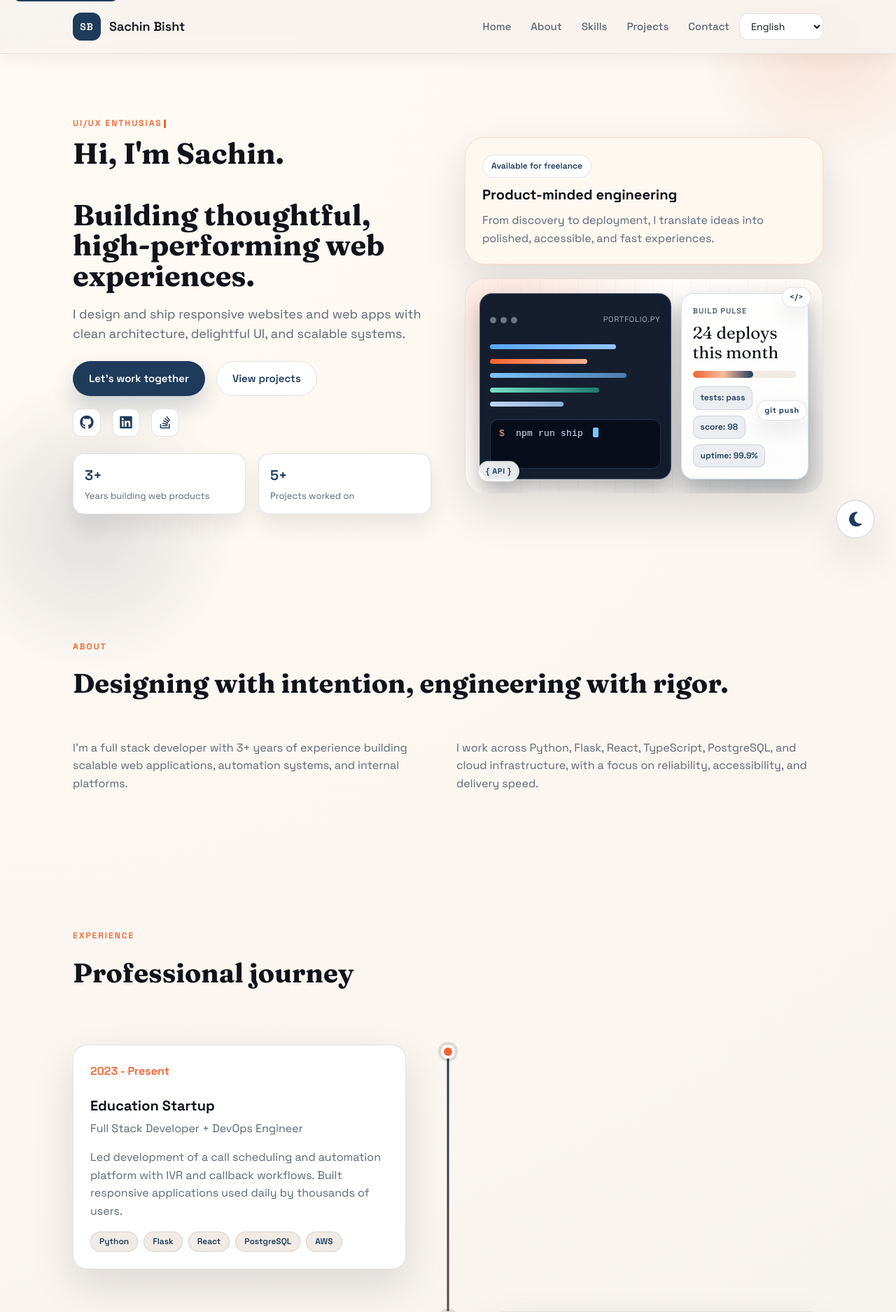
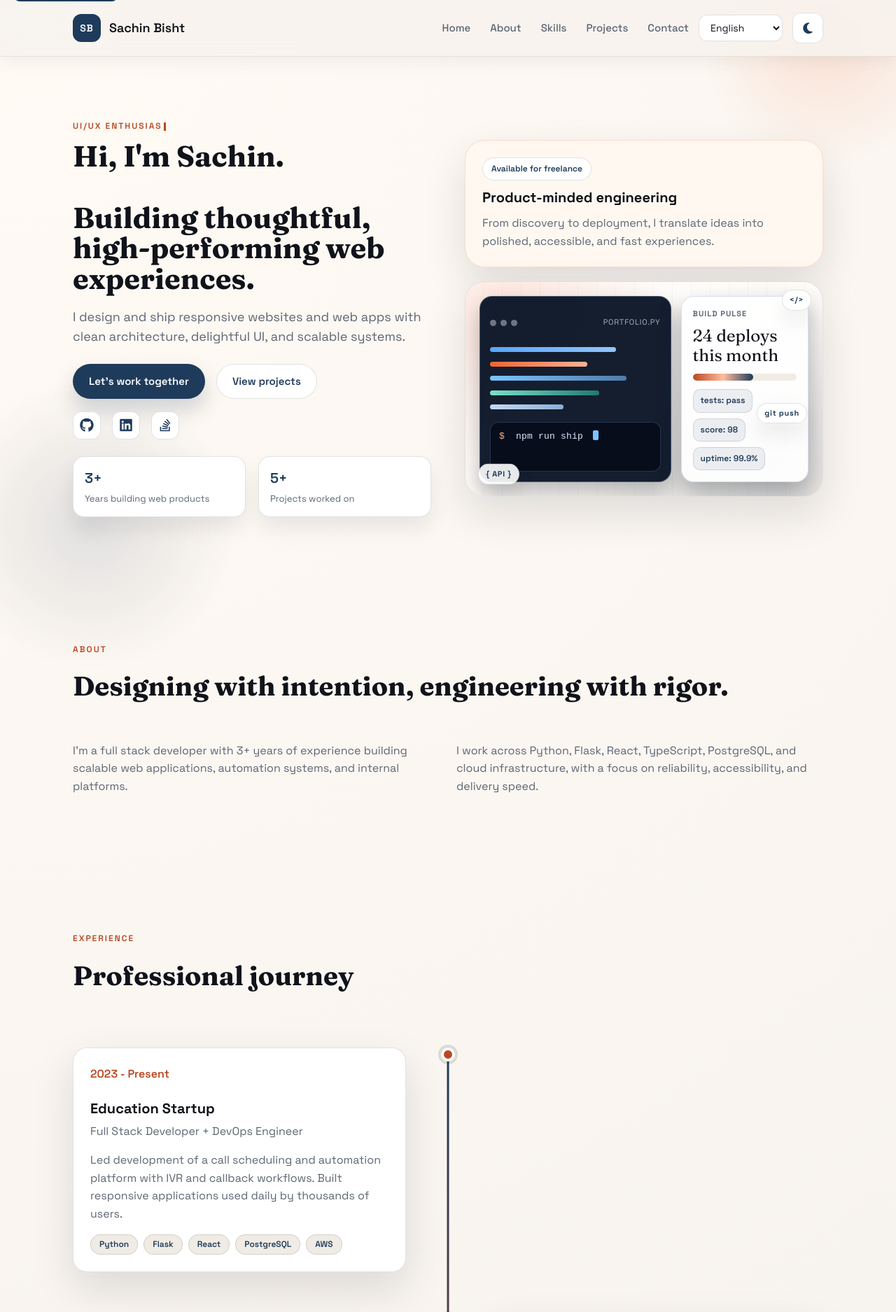
Before and after one commit to Sachinbisht27/Open-Portfolio-Blueprint, a Flask app: page / in a window 1280 px wide. Shown: the top 1875 px of the page at 70% size. Run offline with Flask 3, Linux system fonts and the light colour scheme.

Commit message:
Improve portfolio UX quick wins

```diff
--- a/app/static/script.js
+++ b/app/static/script.js
@@ -1,5 +1,7 @@
 const root = document.documentElement;
 const body = document.body;
+
+root.classList.add('has-js');
 
 const uiMessages = {
     sending: body?.dataset.sendingLabel || 'Sending...',
@@ -134,6 +136,9 @@ window.addEventListener('scroll', () => {
 // ============================================
 // SCROLL ANIMATIONS (INTERSECTION OBSERVER)
 // ============================================
+if ('IntersectionObserver' in window) {
+    root.classList.add('has-scroll-animations');
+
     const observerOptions = {
         threshold: 0.1,
         rootMargin: '0px 0px -50px 0px'
@@ -148,11 +153,16 @@ const observer = new IntersectionObserver((entries) => {
     }, observerOptions);
 
     document.querySelectorAll('.animate-on-scroll').forEach((element) => observer.observe(element));
+}
 
 // ============================================
 // SKILL BAR ANIMATION
 // ============================================
+if ('IntersectionObserver' in window) {
     const skillBars = document.querySelectorAll('.skill-progress');
+    skillBars.forEach((bar) => {
+        bar.style.width = '0';
+    });
     const skillObserver = new IntersectionObserver((entries) => {
         entries.forEach((entry) => {
             if (entry.isIntersecting) {
@@ -163,10 +173,12 @@ const skillObserver = new IntersectionObserver((entries) => {
     }, { threshold: 0.5 });
 
     skillBars.forEach((bar) => skillObserver.observe(bar));
+}
 
 // ============================================
 // TIMELINE ANIMATION
 // ============================================
+if ('IntersectionObserver' in window) {
     const timelineItems = document.querySelectorAll('.timeline-item');
     const timelineObserver = new IntersectionObserver((entries) => {
         entries.forEach((entry) => {
@@ -177,24 +189,33 @@ const timelineObserver = new IntersectionObserver((entries) => {
     }, { threshold: 0.2 });
 
     timelineItems.forEach((item) => timelineObserver.observe(item));
+}
 
 // ============================================
 // PROJECT FILTER
 // ============================================
 const filterButtons = document.querySelectorAll('.filter-btn');
 const projectCards = document.querySelectorAll('.project-card[data-category]');
+const filterContainer = document.querySelector('.filter-container');
+const filterStatus = document.getElementById('project-filter-status');
 
 filterButtons.forEach((button) => {
     button.addEventListener('click', () => {
         const filter = button.getAttribute('data-filter');
 
-        filterButtons.forEach((btn) => btn.classList.remove('active'));
-        button.classList.add('active');
+        filterButtons.forEach((btn) => {
+            const isActive = btn === button;
+            btn.classList.toggle('active', isActive);
+            btn.setAttribute('aria-pressed', String(isActive));
+        });
 
+        let visibleProjectCount = 0;
         projectCards.forEach((card) => {
             const categories = (card.getAttribute('data-category') || '').split(' ');
+            const matchesFilter = filter === 'all' || categories.includes(filter);
 
-            if (filter === 'all' || categories.includes(filter)) {
+            if (matchesFilter) {
+                visibleProjectCount += 1;
                 card.style.display = 'grid';
                 window.setTimeout(() => {
                     card.style.opacity = '1';
@@ -208,6 +229,13 @@ filterButtons.forEach((button) => {
                 }, 220);
             }
         });
+
+        if (filterStatus) {
+            const statusTemplate = filterContainer?.dataset.filterStatusTemplate || '{count} projects shown for {filter}.';
+            filterStatus.textContent = statusTemplate
+                .replace('{count}', String(visibleProjectCount))
+                .replace('{filter}', button.textContent.trim());
+        }
     });
 });
 
@@ -303,7 +331,11 @@ window.addEventListener('mousemove', (event) => {
 // ============================================
 // STATS COUNTER ANIMATION
 // ============================================
+if ('IntersectionObserver' in window) {
     const stats = document.querySelectorAll('.stat-number');
+    stats.forEach((stat) => {
+        stat.textContent = `0${stat.getAttribute('data-suffix') || ''}`;
+    });
     const statsObserver = new IntersectionObserver((entries) => {
         entries.forEach((entry) => {
             if (!entry.isIntersecting) {
@@ -333,6 +365,7 @@ const statsObserver = new IntersectionObserver((entries) => {
     }, { threshold: 0.5 });
 
     stats.forEach((stat) => statsObserver.observe(stat));
+}
 
 // ============================================
 // LOADING ANIMATION
--- a/app/static/style.css
+++ b/app/static/style.css
@@ -7,7 +7,7 @@
     --ink: #10131a;
     --muted: #5d6673;
     --primary: #1f3b5b;
-    --accent: #f26430;
+    --accent: #b94722;
     --surface: #ffffff;
     --surface-strong: #fef8f1;
     --border: rgba(16, 19, 26, 0.12);
@@ -1110,32 +1130,30 @@ a {
 
 /* Dark Mode Toggle */
 .dark-mode-toggle {
-    position: fixed;
-    bottom: 30px;
-    right: 30px;
-    width: 56px;
-    height: 56px;
-    border-radius: 50%;
+    order: 1;
+    width: 44px;
+    height: 44px;
+    flex: 0 0 44px;
+    border-radius: 12px;
     background: var(--surface);
-    border: 2px solid var(--border);
-    box-shadow: var(--shadow);
+    border: 1px solid var(--border);
+    box-shadow: none;
     cursor: pointer;
     display: grid;
     place-items: center;
-    font-size: 24px;
+    font-size: 18px;
     color: var(--primary);
-    transition: all 0.3s ease;
-    z-index: 100;
+    transition: background 0.2s ease, color 0.2s ease, transform 0.2s ease;
 }
 
 .dark-mode-toggle:hover {
-    transform: scale(1.1);
-    box-shadow: 0 8px 20px rgba(0, 0, 0, 0.2);
-}
-
-[dir="rtl"] .dark-mode-toggle {
-    right: auto;
-    left: 30px;
+    background: var(--bg-alt);
+}
+
+.dark-mode-toggle:focus-visible,
+.filter-btn:focus-visible {
+    outline: none;
+    box-shadow: 0 0 0 3px var(--focus-ring);
 }
 
 .dark-mode-toggle.is-rotating {
@@ -1171,13 +1189,13 @@ a {
 }
 
 /* Scroll Animations */
-.animate-on-scroll {
+.has-scroll-animations .animate-on-scroll {
     opacity: 0;
     transform: translateY(30px);
     transition: opacity 0.6s ease, transform 0.6s ease;
 }
 
-.animate-on-scroll.animate-in {
+.has-scroll-animations .animate-on-scroll.animate-in {
     opacity: 1;
     transform: translateY(0);
 }
@@ -1203,12 +1221,15 @@ a {
     grid-template-columns: 1fr 80px 1fr;
     gap: 20px;
     margin-bottom: 60px;
+}
+
+.has-scroll-animations .timeline-item {
     opacity: 0;
     transform: translateY(30px);
     transition: all 0.6s ease;
 }
 
-.timeline-item.timeline-visible {
+.has-scroll-animations .timeline-item.timeline-visible {
     opacity: 1;
     transform: translateY(0);
 }
--- a/app/templates/base.html
+++ b/app/templates/base.html
@@ -24,10 +24,6 @@
     </div>
 
     <div id="scrollProgress" class="scroll-progress"></div>
-
-    <button id="darkModeToggle" class="dark-mode-toggle" aria-label="{{ t('common.theme_toggle') }}">
-        <i class="fas fa-moon" aria-hidden="true"></i>
-    </button>
 
     <a class="skip-link" href="#main">{{ t('common.skip_to_content') }}</a>
 
@@ -62,6 +58,10 @@
                         <option value="{{ language_code }}" {% if current_lang == language_code %}selected{% endif %}>{{ language_name }}</option>
                     {% endfor %}
                 </select>
+
+                <button id="darkModeToggle" class="dark-mode-toggle" type="button" aria-label="{{ t('common.theme_toggle') }}">
+                    <i class="fas fa-moon" aria-hidden="true"></i>
+                </button>
             </div>
         </nav>
     </header>
--- a/app/templates/contact.html
+++ b/app/templates/contact.html
@@ -38,7 +38,7 @@
     }
 </script>
 
-<section class="section">
+<section class="section contact-main">
     {% set success_redirect = site.contact.form.success_redirect or url_for('contact', lang=current_lang, success='true', _external=True) %}
     <div class="contact-layout">
         <div class="animate-on-scroll">
--- a/app/templates/home.html
+++ b/app/templates/home.html
@@ -22,7 +22,7 @@
         <dl class="stats">
             {% for stat in site.hero.stats %}
                 <div>
-                    <dt class="stat-number" data-value="{{ stat.value }}" data-suffix="{{ stat.suffix }}">0{{ stat.suffix }}</dt>
+                    <dt class="stat-number" data-value="{{ stat.value }}" data-suffix="{{ stat.suffix }}">{{ stat.value }}{{ stat.suffix }}</dt>
                     <dd>{{ stat.label }}</dd>
                 </div>
             {% endfor %}
@@ -143,7 +143,7 @@
                             <span>{{ skill.level }}%</span>
                         </div>
                         <div class="skill-bar">
-                            <div class="skill-progress" data-percentage="{{ skill.level }}"></div>
+                            <div class="skill-progress" data-percentage="{{ skill.level }}" style="--skill-progress: {{ skill.level }}%;"></div>
                         </div>
                     </div>
                 {% endfor %}
@@ -155,15 +155,16 @@
 <section id="projects" class="section projects">
     <div class="section-head animate-on-scroll">
         <p class="eyebrow">{{ t('home.projects.eyebrow') }}</p>
-        <h2>{{ t('home.projects.heading') }}</h2>
+        <h2 id="projects-heading">{{ t('home.projects.heading') }}</h2>
     </div>
 
-    <div class="filter-container animate-on-scroll">
-        <button class="filter-btn active" data-filter="all">{{ t('home.projects.filters.all') }}</button>
-        <button class="filter-btn" data-filter="web">{{ t('home.projects.filters.web') }}</button>
-        <button class="filter-btn" data-filter="education">{{ t('home.projects.filters.education') }}</button>
-        <button class="filter-btn" data-filter="mentorship">{{ t('home.projects.filters.mentorship') }}</button>
+    <div class="filter-container animate-on-scroll" role="group" aria-labelledby="projects-heading" data-filter-status-template="{{ t('home.projects.filter_status') }}">
+        <button class="filter-btn active" type="button" data-filter="all" aria-pressed="true">{{ t('home.projects.filters.all') }}</button>
+        <button class="filter-btn" type="button" data-filter="web" aria-pressed="false">{{ t('home.projects.filters.web') }}</button>
+        <button class="filter-btn" type="button" data-filter="education" aria-pressed="false">{{ t('home.projects.filters.education') }}</button>
+        <button class="filter-btn" type="button" data-filter="mentorship" aria-pressed="false">{{ t('home.projects.filters.mentorship') }}</button>
     </div>
+    <p id="project-filter-status" class="sr-only" role="status" aria-live="polite" aria-atomic="true"></p>
 
     <div class="projects-grid">
         {% for project in site.featured_projects %}
--- a/config/translations/ar.json
+++ b/config/translations/ar.json
@@ -64,7 +64,8 @@
         "web": "تطبيقات ويب",
         "education": "التعليم",
         "mentorship": "الارشاد"
-      }
+      },
+      "filter_status": "يتم عرض {count} مشاريع ضمن {filter}."
     },
     "achievements": {
       "eyebrow": "الانجازات",
--- a/config/translations/en.json
+++ b/config/translations/en.json
@@ -64,7 +64,8 @@
         "web": "Web Apps",
         "education": "Education",
         "mentorship": "Mentorship"
-      }
+      },
+      "filter_status": "Showing {count} projects for {filter}."
     },
     "achievements": {
       "eyebrow": "Achievements",
--- a/config/translations/es.json
+++ b/config/translations/es.json
@@ -64,7 +64,8 @@
         "web": "Apps web",
         "education": "Educacion",
         "mentorship": "Mentoría"
-      }
+      },
+      "filter_status": "Se muestran {count} proyectos para {filter}."
     },
     "achievements": {
       "eyebrow": "Logros",
--- a/config/translations/hi.json
+++ b/config/translations/hi.json
@@ -64,7 +64,8 @@
         "web": "वेब ऐप्स",
         "education": "शिक्षा",
         "mentorship": "मेंटॉरशिप"
-      }
+      },
+      "filter_status": "{filter} के लिए {count} प्रोजेक्ट दिखाए जा रहे हैं।"
     },
     "achievements": {
       "eyebrow": "उपलब्धियां",
--- a/config/translations/mr.json
+++ b/config/translations/mr.json
@@ -64,7 +64,8 @@
         "web": "वेब अॅप्स",
         "education": "शिक्षण",
         "mentorship": "मेंटॉरशिप"
-      }
+      },
+      "filter_status": "{filter} साठी {count} प्रकल्प दाखवले आहेत."
     },
     "achievements": {
       "eyebrow": "उपलब्धी",
--- a/config/translations/pt.json
+++ b/config/translations/pt.json
@@ -64,7 +64,8 @@
         "web": "Apps web",
         "education": "Educacao",
         "mentorship": "Mentoria"
-      }
+      },
+      "filter_status": "Mostrando {count} projetos de {filter}."
     },
     "achievements": {
       "eyebrow": "Conquistas",
--- a/config/translations/ta.json
+++ b/config/translations/ta.json
@@ -64,7 +64,8 @@
         "web": "வெப் ஆப்ஸ்",
         "education": "கல்வி",
         "mentorship": "வழிகாட்டல்"
-      }
+      },
+      "filter_status": "{filter}க்கான {count} திட்டங்கள் காட்டப்படுகின்றன."
     },
     "achievements": {
       "eyebrow": "சாதனைகள்",
--- a/config/translations/te.json
+++ b/config/translations/te.json
@@ -64,7 +64,8 @@
         "web": "వెబ్ యాప్స్",
         "education": "విద్య",
         "mentorship": "మెంటర్‌షిప్"
-      }
+      },
+      "filter_status": "{filter} కోసం {count} ప్రాజెక్ట్‌లు చూపబడుతున్నాయి."
     },
     "achievements": {
       "eyebrow": "విజయాలు",
```
Also changed, not shown: other parts of app/static/style.css (+27 -14 lines). Lines whose indentation alone changed are shown as unchanged.
